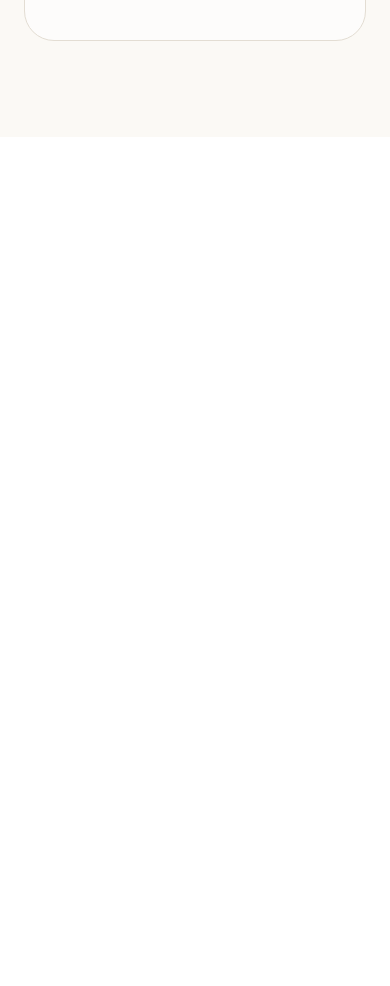
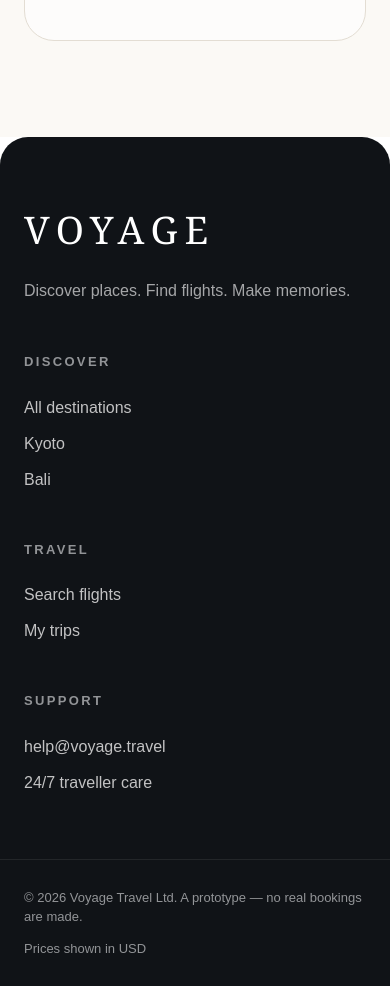
Before and after one commit to AliJoshan/Voyage, a Next.js app: page / in a window 390 px wide. Shown: the part 6640-7626 px from the top of the page. Before the commit the page ends 6777 px from the top, so only its background shows below. Built offline with nearby package versions, Linux system fonts and the light colour scheme.

Commit message:
Add responsive website footer

```diff
--- a/src/app/page.tsx
+++ b/src/app/page.tsx
@@ -3,6 +3,7 @@ import Hero from "../components/home/Hero";
 import PopularDestinations from "../components/home/PopularDestinations";
 import FeaturedExperiences from "../components/home/FeaturedExperiences";
 import WhyVoyage from "../components/home/WhyVoyage";
+import Footer from "../components/layout/Footer";
 
 export default function Home() {
   return (
@@ -15,6 +16,7 @@ export default function Home() {
         <FeaturedExperiences />
         <WhyVoyage />
       </main>
+      <Footer />
     </>
   );
 }
--- /dev/null
+++ b/src/components/layout/Footer.tsx
@@ -0,0 +1,102 @@
+import Link from "next/link";
+
+const footerGroups = [
+  {
+    title: "Discover",
+    links: [
+      { label: "All destinations", href: "/explore" },
+      { label: "Kyoto", href: "/explore?destination=Kyoto" },
+      { label: "Bali", href: "/explore?destination=Bali" },
+    ],
+  },
+  {
+    title: "Travel",
+    links: [
+      { label: "Search flights", href: "/flights" },
+      { label: "My trips", href: "/trips" },
+    ],
+  },
+];
+
+export default async function Footer() {
+  "use cache";
+
+  return (
+    <footer className="overflow-hidden rounded-t-[28px] bg-[#101317] text-white">
+      {/* Main footer */}
+      <div className="mx-auto grid max-w-[1800px] grid-cols-1 gap-12 px-6 py-16 sm:px-8 md:grid-cols-2 lg:grid-cols-[1.5fr_1fr_1fr_1fr] lg:gap-10 lg:px-12 lg:py-24">
+        {/* Brand */}
+        <div>
+          <Link
+            href="/"
+            className="inline-block font-serif text-[38px] tracking-[0.18em] text-white transition-opacity duration-300 hover:opacity-75 sm:text-[42px]"
+          >
+            VOYAGE
+          </Link>
+
+          <p className="mt-5 text-[16px] leading-relaxed text-[#a5a6a8] sm:text-[18px]">
+            Discover places. Find flights. Make memories.
+          </p>
+        </div>
+
+        {/* Navigation groups */}
+        {footerGroups.map((group) => (
+          <div key={group.title}>
+            <h3 className="mb-6 text-[13px] font-semibold uppercase tracking-[0.18em] text-[#929497]">
+              {group.title}
+            </h3>
+
+            <ul className="space-y-3">
+              {group.links.map((link) => (
+                <li key={link.label}>
+                  <Link
+                    href={link.href}
+                    className="text-[16px] text-[#c2c2c3] transition-colors duration-200 hover:text-white sm:text-[18px]"
+                  >
+                    {link.label}
+                  </Link>
+                </li>
+              ))}
+            </ul>
+          </div>
+        ))}
+
+        {/* Support */}
+        <div>
+          <h3 className="mb-6 text-[13px] font-semibold uppercase tracking-[0.18em] text-[#929497]">
+            Support
+          </h3>
+
+          <ul className="space-y-3">
+            <li>
+              <a
+                href="mailto:help@voyage.travel"
+                className="text-[16px] text-[#c2c2c3] transition-colors duration-200 hover:text-white sm:text-[18px]"
+              >
+                help@voyage.travel
+              </a>
+            </li>
+
+            <li>
+              <span className="text-[16px] text-[#c2c2c3] sm:text-[18px]">
+                24/7 traveller care
+              </span>
+            </li>
+          </ul>
+        </div>
+      </div>
+
+      {/* Bottom bar */}
+      <div className="border-t border-white/[0.08]">
+        <div className="mx-auto flex max-w-[1800px] flex-col gap-3 px-6 py-7 text-[13px] text-[#929497] sm:px-8 sm:text-sm md:flex-row md:items-center md:justify-between lg:px-12">
+          <p>
+            © {new Date().getFullYear()} Voyage Travel Ltd. A prototype — no
+            real bookings are made.
+          </p>
+
+          <p>Prices shown in USD</p>
+        </div>
+      </div>
+    </footer>
+  );
+}
```
